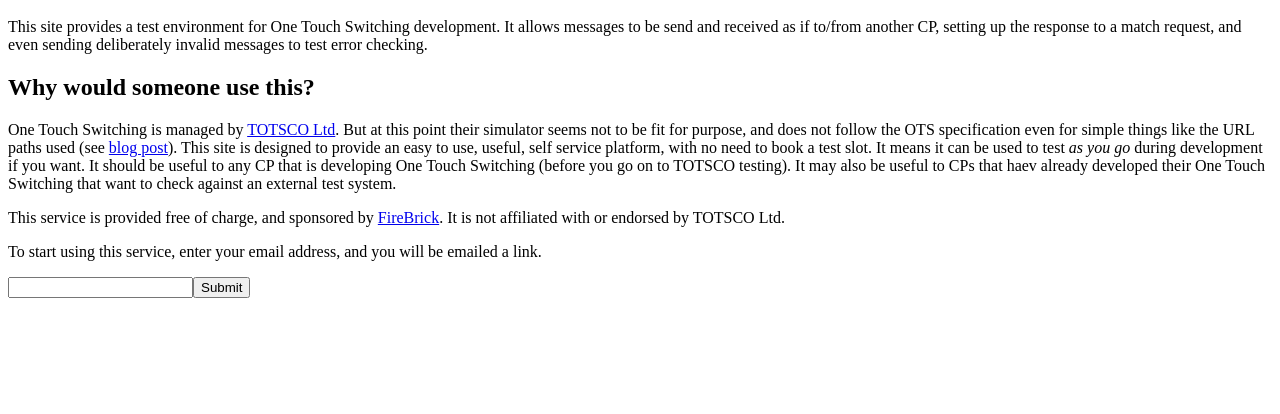
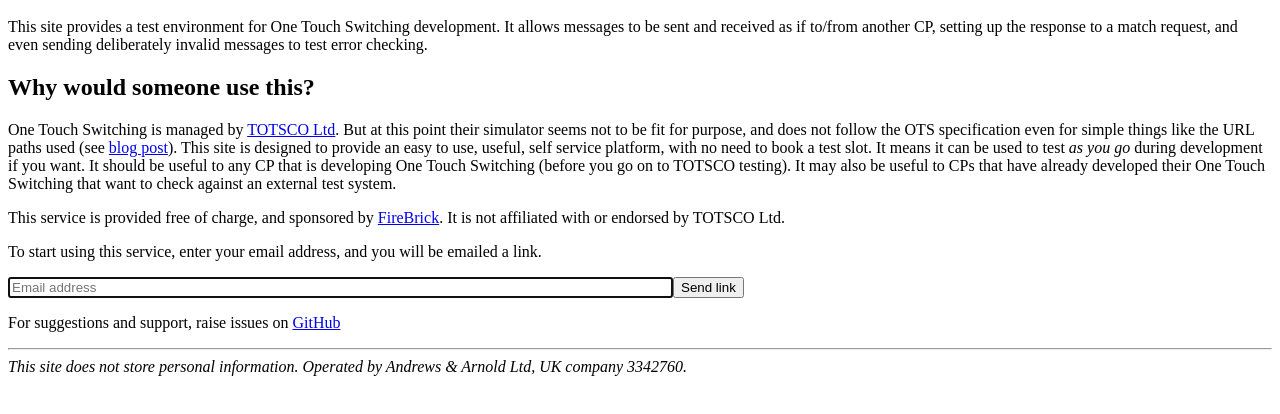
Before and after one commit to revk/NOTSCO, a plain HTML site: page www/index.html in a window 1280 px wide. Shown: the part 48-462 px from the top of the page. Drawn offline with Linux system fonts and the light colour scheme.

Commit message:
more progress

```diff
--- a/www/index.html
+++ b/www/index.html
@@ -1,13 +1,16 @@
 <html><head><title>NOTSCO One Touch Switching test platform</title>
 <head>
 <h1>One Touch Switching test platform</h1>
-<p>This site provides a test environment for One Touch Switching development. It allows messages to be send and received as if to/from another CP, setting up the response to a match request, and even sending deliberately invalid messages to test error checking.</p>
+<p>This site provides a test environment for One Touch Switching development. It allows messages to be sent and received as if to/from another CP, setting up the response to a match request, and even sending deliberately invalid messages to test error checking.</p>
 <h2>Why would someone use this?</h2>
-<p>One Touch Switching is managed by <a href='https://totsco.org.uk'>TOTSCO Ltd</a>. But at this point their simulator seems not to be fit for purpose, and does not follow the OTS specification even for simple things like the URL paths used (see <a href="https://www.me.uk/2024/06/working-with-totsco.html">blog post</a>). This site is designed to provide an easy to use, useful, self service platform, with no need to book a test slot. It means it can be used to test <i>as you go</i> during development if you want. It should be useful to any CP that is developing One Touch Switching (before you go on to TOTSCO testing). It may also be useful to CPs that haev already developed their One Touch Switching that want to check against an external test system.</p>
+<p>One Touch Switching is managed by <a href='https://totsco.org.uk'>TOTSCO Ltd</a>. But at this point their simulator seems not to be fit for purpose, and does not follow the OTS specification even for simple things like the URL paths used (see <a href="https://www.me.uk/2024/06/working-with-totsco.html">blog post</a>). This site is designed to provide an easy to use, useful, self service platform, with no need to book a test slot. It means it can be used to test <i>as you go</i> during development if you want. It should be useful to any CP that is developing One Touch Switching (before you go on to TOTSCO testing). It may also be useful to CPs that have already developed their One Touch Switching that want to check against an external test system.</p>
 <p>This service is provided free of charge, and sponsored by <a href="https://firebrick.co.uk">FireBrick</a>. It is not affiliated with or endorsed by TOTSCO Ltd.</p>
 <p>To start using this service, enter your email address, and you will be emailed a link.</p>
 <form method=post action=signup.cgi>
-<input name=email><input type=submit name="Send link">
+<input name=email autofocus placeholder="Email address" size=80 type=email><input type=submit value="Send link">
 </form>
+<p>For suggestions and support, raise issues on <a href=="https://github.com/revk/NOTSCO">GitHub</a></p>
+<hr>
+<address>This site does not store personal information. Operated by Andrews &amp; Arnold Ltd, UK company 3342760.</address>
 </head>
 </html>
```
Also changed, not shown: 8 other files.
